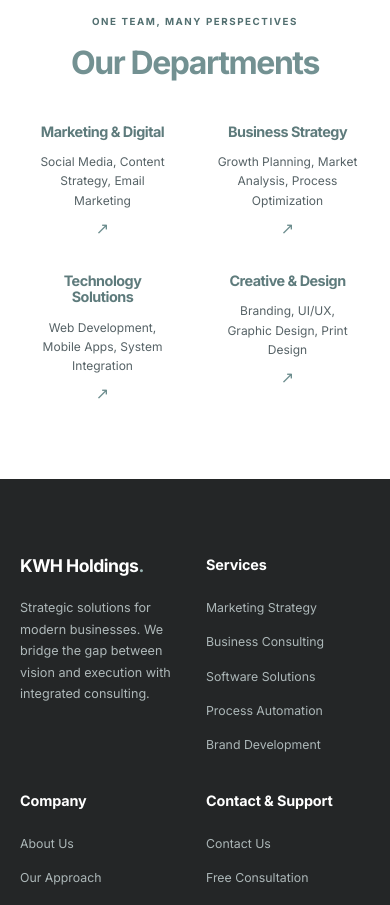
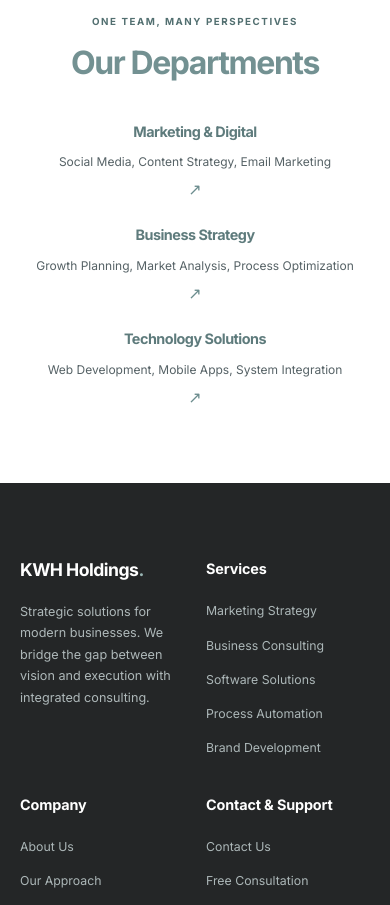
Before and after one commit to Thuso4747/KWH-Holdings, a React (Vite) app: page /consultation in a window 390 px wide. Shown: the part 2020-2925 px from the top of the page. Built offline with nearby package versions, Linux system fonts and the light colour scheme.

Commit message:
Align consultation department links
Co-authored-by: arena-agent <297053741+arena-agent@users.noreply.github.com>

```diff
--- a/src/pages/ConsultationPage.jsx
+++ b/src/pages/ConsultationPage.jsx
@@ -208,14 +208,13 @@ export default function ConsultationPage() {
           </div>
         </div>
       </section>
-      <section className="consultation-departments section">
+      <section className="consultation-departments section" aria-labelledby="consultation-departments-title">
         <div className="container">
-          <div className="section-heading section-heading--center"><p className="eyebrow">ONE TEAM, MANY PERSPECTIVES</p><h2>Our Departments</h2></div>
+          <div className="section-heading section-heading--center"><p className="eyebrow">ONE TEAM, MANY PERSPECTIVES</p><h2 id="consultation-departments-title">Our Departments</h2></div>
           <div className="consultation-department-grid">
             <Link to="/services/marketing"><h3>Marketing &amp; Digital</h3><p>Social Media, Content Strategy, Email Marketing</p><ArrowUpRightIcon /></Link>
             <Link to="/services/business"><h3>Business Strategy</h3><p>Growth Planning, Market Analysis, Process Optimization</p><ArrowUpRightIcon /></Link>
             <Link to="/services/software"><h3>Technology Solutions</h3><p>Web Development, Mobile Apps, System Integration</p><ArrowUpRightIcon /></Link>
-            <Link to="/services/marketing"><h3>Creative &amp; Design</h3><p>Branding, UI/UX, Graphic Design, Print Design</p><ArrowUpRightIcon /></Link>
           </div>
         </div>
       </section>
--- a/src/styles.css
+++ b/src/styles.css
@@ -391,12 +391,13 @@ h1, h2, h3 { line-height: 1.15; letter-spacing: -.035em; }
 .contact-detail a:hover { color: #fff; text-decoration: underline; }
 .consultation-departments { padding-top: 80px; padding-bottom: 105px; }
 .consultation-departments .section-heading { margin-bottom: 42px; }
-.consultation-department-grid { display: grid; grid-template-columns: repeat(4, 1fr); gap: 30px; }
-.consultation-department-grid a { position: relative; display: block; padding: 0 12px; text-align: center; }
-.consultation-department-grid h3 { margin-bottom: 12px; color: #5e7b7c; font-size: 1rem; }
-.consultation-department-grid p { margin-bottom: 8px; color: #566266; font-size: .8rem; line-height: 1.6; }
-.department-arrow { color: #6c8d8e; transition: transform .2s; display: inline-block; }
-.consultation-department-grid a:hover .department-arrow { transform: translate(3px, -3px); }
+.consultation-departments h2 { overflow-wrap: anywhere; }
+.consultation-department-grid { display: grid; grid-template-columns: repeat(3, minmax(0, 1fr)); gap: 30px; }
+.consultation-department-grid a { position: relative; display: flex; flex-direction: column; align-items: center; min-width: 0; padding: 0 12px; text-align: center; }
+.consultation-department-grid h3 { margin-bottom: 12px; color: #5e7b7c; font-size: 1rem; overflow-wrap: anywhere; }
+.consultation-department-grid p { margin-bottom: 8px; color: #566266; font-size: .8rem; line-height: 1.6; overflow-wrap: anywhere; }
+.department-arrow { display: inline-block; margin-top: auto; color: #6c8d8e; transition: transform .2s; }
+.consultation-department-grid a:hover .department-arrow { transform: translateX(3px); }
 
 /* Footer and simple pages */
 .site-footer { padding: 76px 0 28px; background: #242627; color: #fff; }
@@ -545,7 +546,8 @@ h1, h2, h3 { line-height: 1.15; letter-spacing: -.035em; }
   .consultation-info-grid { grid-template-columns: 1fr; gap: 15px; }
   .consultation-info-card { min-height: 0; padding: 33px; }
   .consultation-departments { padding-top: 65px; }
-  .consultation-department-grid { grid-template-columns: repeat(2, 1fr); gap: 35px 20px; }
+  .consultation-department-grid { grid-template-columns: repeat(2, minmax(0, 1fr)); gap: 35px 20px; }
+  .consultation-department-grid a:last-child { grid-column: 1 / -1; justify-self: center; width: calc((100% - 20px) / 2); }
   .footer-grid { grid-template-columns: repeat(2, 1fr); gap: 42px 30px; }
   .footer-bottom { margin-top: 50px; }
 }
@@ -565,6 +567,8 @@ h1, h2, h3 { line-height: 1.15; letter-spacing: -.035em; }
   .consultation-form-wrap { padding: 30px 20px; }
   .form-actions .button { padding-inline: 15px; }
   .consultation-info-card { padding: 29px 25px; }
+  .consultation-department-grid { grid-template-columns: minmax(0, 1fr); gap: 28px; }
+  .consultation-department-grid a:last-child { grid-column: auto; width: 100%; }
   .consultation-department-grid h3 { font-size: .9rem; }
   .consultation-department-grid p { font-size: .75rem; }
   .footer-grid { gap: 38px 22px; }
@@ -573,7 +577,7 @@ h1, h2, h3 { line-height: 1.15; letter-spacing: -.035em; }
 }
 @media (prefers-reduced-motion: reduce) {
   *, *::before, *::after { scroll-behavior: auto !important; animation-duration: .01ms !important; animation-iteration-count: 1 !important; transition-duration: .01ms !important; }
-  .department-card__link:hover svg, .department-card__link:focus-visible svg, .offering-card__toggle[aria-expanded='false']:hover svg, .offering-card__toggle[aria-expanded='false']:focus-visible svg, .home-visual__links a:hover svg { transform: none; }
+  .department-card__link:hover svg, .department-card__link:focus-visible svg, .offering-card__toggle[aria-expanded='false']:hover svg, .offering-card__toggle[aria-expanded='false']:focus-visible svg, .home-visual__links a:hover svg, .consultation-department-grid a:hover .department-arrow { transform: none; }
   /* The menu's SVG animations are SMIL, not CSS animations. */
   .menu-icon path { stroke-dasharray: none !important; stroke-dashoffset: 0 !important; }
 }
```
Also changed, not shown: 2 other files (tests, documents, lock files or other folders).
